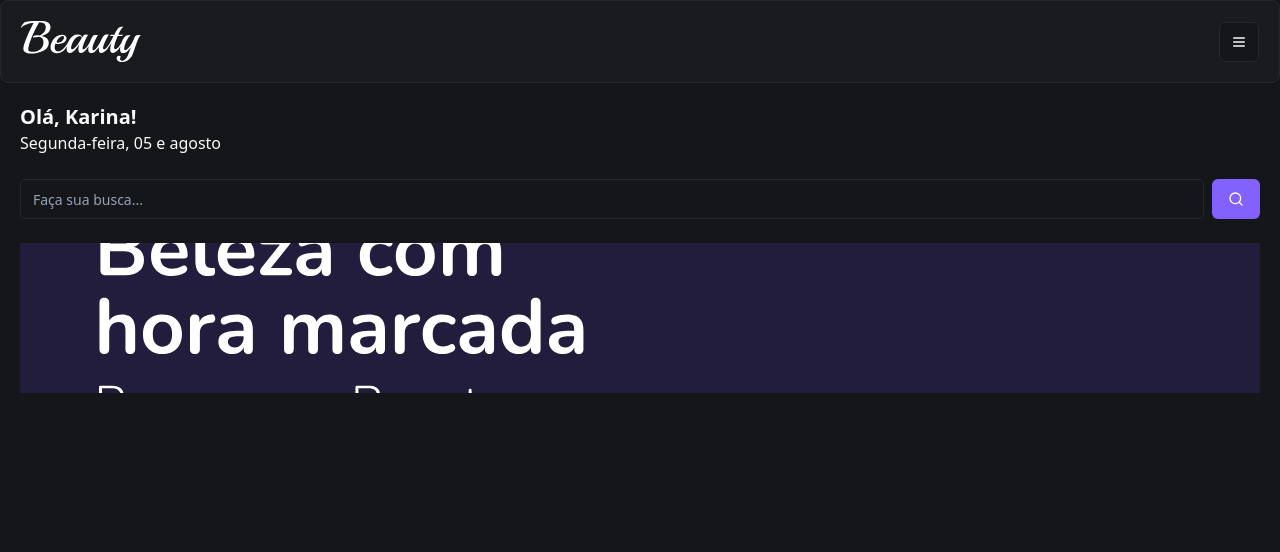
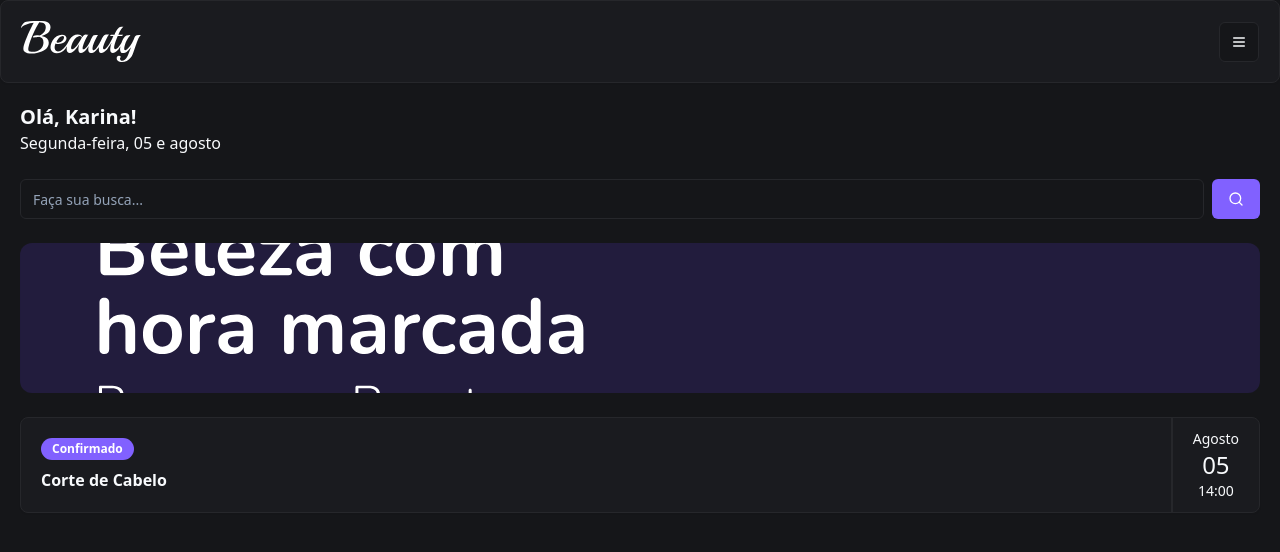
Before and after one commit to VitorHFCorrea/beauty-salon-schedule, a Next.js app: page / in a window 1280 px wide. Shown: the top 552 px of the page. Built offline with nearby package versions, Linux system fonts and the light colour scheme.

Commit message:
feat: add booking item

```diff
--- /dev/null
+++ b/app/_components/ui/badge.tsx
@@ -0,0 +1,36 @@
+import * as React from "react"
+import { cva, type VariantProps } from "class-variance-authority"
+
+import { cn } from "@/app/_lib/utils"
+
+const badgeVariants = cva(
+  "inline-flex items-center rounded-full border px-2.5 py-0.5 text-xs font-semibold transition-colors focus:outline-none focus:ring-2 focus:ring-ring focus:ring-offset-2",
+  {
+    variants: {
+      variant: {
+        default:
+          "border-transparent bg-primary text-primary-foreground hover:bg-primary/80",
+        secondary:
+          "border-transparent bg-secondary text-secondary-foreground hover:bg-secondary/80",
+        destructive:
+          "border-transparent bg-destructive text-destructive-foreground hover:bg-destructive/80",
+        outline: "text-foreground",
+      },
+    },
+    defaultVariants: {
+      variant: "default",
+    },
+  },
+)
+
+export interface BadgeProps
+  extends React.HTMLAttributes<HTMLDivElement>,
+    VariantProps<typeof badgeVariants> {}
+
+function Badge({ className, variant, ...props }: BadgeProps) {
+  return (
+    <div className={cn(badgeVariants({ variant }), className)} {...props} />
+  )
+}
+
+export { Badge, badgeVariants }
--- a/app/page.tsx
+++ b/app/page.tsx
@@ -3,6 +3,8 @@
 import { Button } from "./_components/ui/button"
 import { Input } from "./_components/ui/input"
 import Image from "next/image"
+import { Card, CardContent } from "./_components/ui/card"
+import { Badge } from "./_components/ui/badge"
 
 const Home = () => {
   return (
@@ -24,9 +26,24 @@
             alt="Beleza com hora marcada"
             src="/banner01.svg"
             fill
-            className="object-cover"
+            className="rounded-xl object-cover"
           />
         </div>
+
+        <Card className="mt-6">
+          <CardContent className="flex justify-between p-0">
+            <div className="flex flex-col gap-2 py-5 pl-5">
+              <Badge className="w-fit">Confirmado</Badge>
+              <h3 className="font-semibold">Corte de Cabelo</h3>
+            </div>
+
+            <div className="flex flex-col items-center justify-center border-l-2 border-solid px-5">
+              <p className="text-sm">Agosto</p>
+              <p className="text-2xl">05</p>
+              <p className="text-sm">14:00</p>
+            </div>
+          </CardContent>
+        </Card>
       </div>
     </div>
   )
--- a/package.json
+++ b/package.json
@@ -14,6 +14,7 @@
   },
   "dependencies": {
     "@prisma/client": "^6.13.0",
+    "@radix-ui/react-avatar": "^1.1.10",
     "@radix-ui/react-slot": "^1.2.3",
     "class-variance-authority": "^0.7.1",
     "clsx": "^2.1.1",
```
Also changed, not shown: 1 other file (tests, documents, lock files or other folders).
